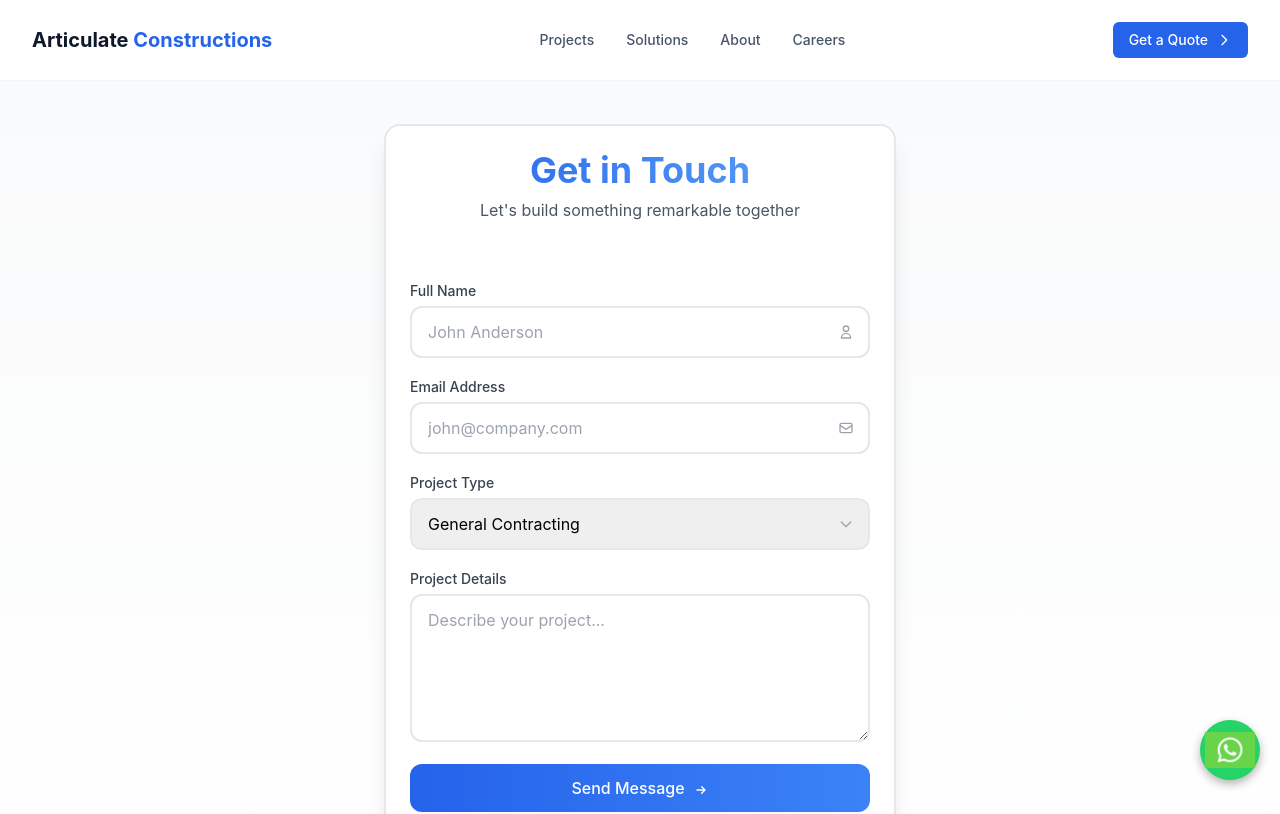
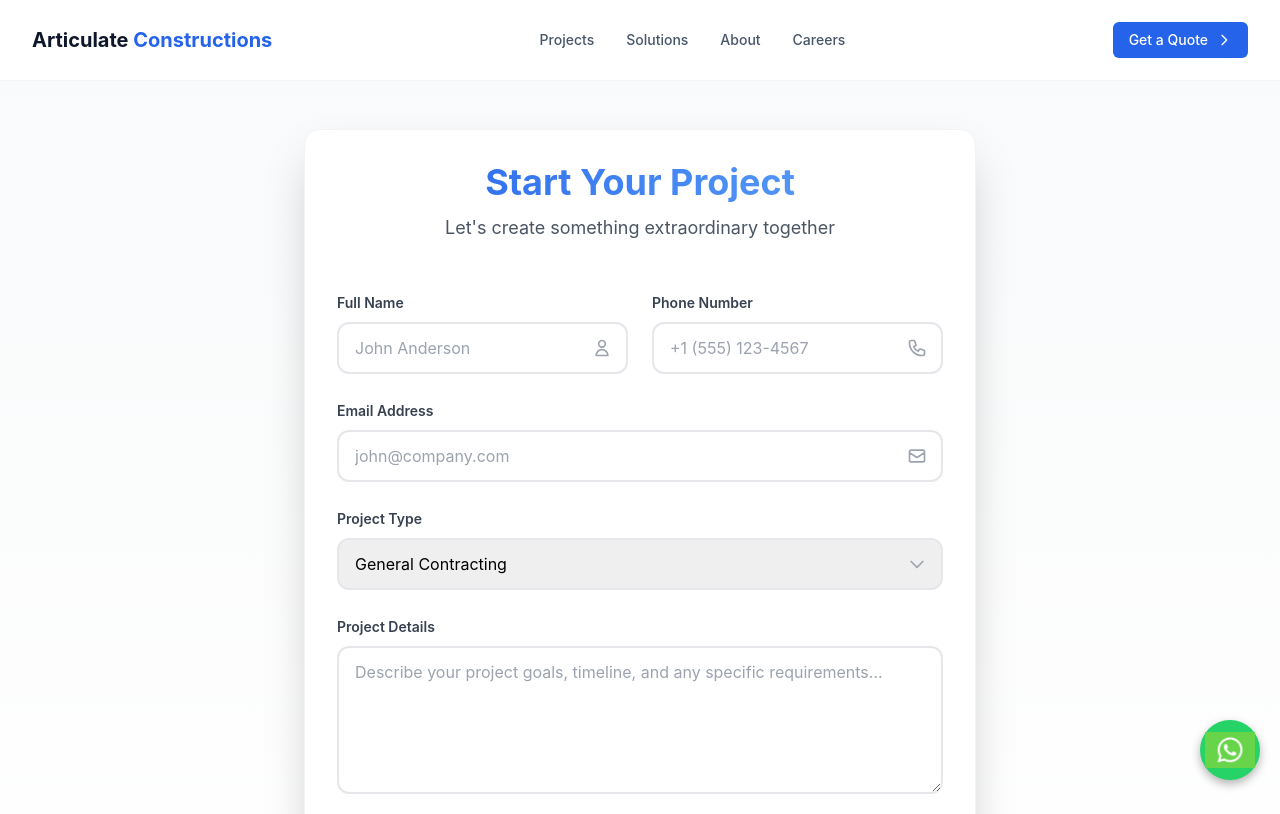
Before and after one commit to Eric5603/apollo, a Next.js app: page /get-a-quote in a window 1280 px wide. Shown: the top 814 px of the page. Built offline with nearby package versions, Linux system fonts and the light colour scheme; no server answers.

Commit message:
more changes on the code

```diff
--- a/app/get-a-quote/page.tsx
+++ b/app/get-a-quote/page.tsx
@@ -6,10 +6,10 @@ const supabaseUrl = process.env.NEXT_PUBLIC_SUPABASE_URL!;
 const supabaseKey = process.env.NEXT_PUBLIC_SUPABASE_KEY!;
 const supabaseClient = createClient(supabaseUrl, supabaseKey);
 
-
 interface FormData {
   name: string;
   email: string;
+  phone: string;
   subject: string;
   message: string;
 }
@@ -18,6 +18,7 @@ export default function GetAQuote() {
   const [formData, setFormData] = useState<FormData>({
     name: '',
     email: '',
+    phone: '',
     subject: '',
     message: '',
   });
@@ -45,6 +46,7 @@ export default function GetAQuote() {
       setFormData({
         name: '',
         email: '',
+        phone: '',
         subject: '',
         message: '',
       });
@@ -52,24 +54,26 @@ export default function GetAQuote() {
   };
 
   return (
-    <div className="h-screen bg-gradient-to-b from-gray-50 to-white flex items-center justify-center py-32">
+    <div className="min-h-screen bg-gradient-to-b from-gray-50 to-white flex items-center justify-center py-12 px-4 sm:px-6 lg:px-8">
       {/* Contact Form Section */}
-      <section className="w-full max-w-lg bg-white rounded-2xl shadow-xl p-6 border-2 border-gray-200">
-        <form onSubmit={handleSubmit} className="space-y-4">
-          <div className="text-center mb-14">
+      <section className="w-full max-w-2xl bg-white rounded-2xl shadow-2xl p-8 border border-gray-100">
+        <form onSubmit={handleSubmit} className="space-y-6">
+          <div className="text-center mb-12">
             <h1 className="text-4xl font-bold bg-gradient-to-r from-blue-600 to-blue-400 bg-clip-text text-transparent">
-              Get in Touch
+              Start Your Project
             </h1>
-            <p className="mt-2 text-gray-600">Let&apos;s build something remarkable together</p>
+            <p className="mt-3 text-gray-600 text-lg">Let's create something extraordinary together</p>
           </div>
 
+          {/* Name & Phone Grid */}
+          <div className="grid md:grid-cols-2 gap-6">
             {/* Name Field */}
-          <div className="space-y-1">
-            <label className="text-sm font-medium text-gray-700">Full Name</label>
+            <div className="space-y-2">
+              <label className="text-sm font-semibold text-gray-700">Full Name</label>
               <div className="relative">
                 <input
                   required
-                className="w-full px-4 py-3 border-2 border-gray-200 rounded-xl focus:ring-2 focus:ring-blue-500 focus:border-blue-500 transition-all"
+                  className="w-full px-4 py-3 border-2 border-gray-200 rounded-xl focus:ring-4 focus:ring-blue-100 focus:border-blue-500 transition-all"
                   type="text"
                   placeholder="John Anderson"
                   name="name"
@@ -77,20 +81,41 @@ export default function GetAQuote() {
                   onChange={handleChange}
                 />
                 <div className="absolute inset-y-0 right-4 flex items-center">
-                <svg className="w-4 h-4 text-gray-400" fill="none" stroke="currentColor" viewBox="0 0 24 24">
+                  <svg className="w-5 h-5 text-gray-400" fill="none" stroke="currentColor" viewBox="0 0 24 24">
                     <path strokeLinecap="round" strokeLinejoin="round" strokeWidth="2" d="M16 7a4 4 0 11-8 0 4 4 0 018 0zM12 14a7 7 0 00-7 7h14a7 7 0 00-7-7z" />
                   </svg>
                 </div>
               </div>
             </div>
 
+            {/* Phone Field */}
+            <div className="space-y-2">
+              <label className="text-sm font-semibold text-gray-700">Phone Number</label>
+              <div className="relative">
+                <input
+                  className="w-full px-4 py-3 border-2 border-gray-200 rounded-xl focus:ring-4 focus:ring-blue-100 focus:border-blue-500 transition-all"
+                  type="tel"
+                  placeholder="+1 (555) 123-4567"
+                  name="phone"
+                  value={formData.phone}
+                  onChange={handleChange}
+                />
+                <div className="absolute inset-y-0 right-4 flex items-center">
+                  <svg className="w-5 h-5 text-gray-400" fill="none" stroke="currentColor" viewBox="0 0 24 24">
+                    <path strokeLinecap="round" strokeLinejoin="round" strokeWidth="2" d="M3 5a2 2 0 012-2h3.28a1 1 0 01.948.684l1.498 4.493a1 1 0 01-.502 1.21l-2.257 1.13a11.042 11.042 0 005.516 5.516l1.13-2.257a1 1 0 011.21-.502l4.493 1.498a1 1 0 01.684.949V19a2 2 0 01-2 2h-1C9.716 21 3 14.284 3 6V5z" />
+                  </svg>
+                </div>
+              </div>
+            </div>
+          </div>
+
           {/* Email Field */}
-          <div className="space-y-1">
-            <label className="text-sm font-medium text-gray-700">Email Address</label>
+          <div className="space-y-2">
+            <label className="text-sm font-semibold text-gray-700">Email Address</label>
             <div className="relative">
               <input
                 required
-                className="w-full px-4 py-3 border-2 border-gray-200 rounded-xl focus:ring-2 focus:ring-blue-500 focus:border-blue-500 transition-all"
+                className="w-full px-4 py-3 border-2 border-gray-200 rounded-xl focus:ring-4 focus:ring-blue-100 focus:border-blue-500 transition-all"
                 type="email"
                 placeholder="john@company.com"
                 name="email"
@@ -98,7 +123,7 @@ export default function GetAQuote() {
                 onChange={handleChange}
               />
               <div className="absolute inset-y-0 right-4 flex items-center">
-                <svg className="w-4 h-4 text-gray-400" fill="none" stroke="currentColor" viewBox="0 0 24 24">
+                <svg className="w-5 h-5 text-gray-400" fill="none" stroke="currentColor" viewBox="0 0 24 24">
                   <path strokeLinecap="round" strokeLinejoin="round" strokeWidth="2" d="M3 8l7.89 5.26a2 2 0 002.22 0L21 8M5 19h14a2 2 0 002-2V7a2 2 0 00-2-2H5a2 2 0 00-2 2v10a2 2 0 002 2z" />
                 </svg>
               </div>
@@ -106,14 +131,14 @@ export default function GetAQuote() {
           </div>
 
           {/* Subject Field */}
-          <div className="space-y-1">
-            <label className="text-sm font-medium text-gray-700">Project Type</label>
+          <div className="space-y-2">
+            <label className="text-sm font-semibold text-gray-700">Project Type</label>
             <div className="relative">
               <select
                 name="subject"
                 value={formData.subject}
                 onChange={handleChange}
-                className="w-full px-4 py-3 border-2 border-gray-200 rounded-xl appearance-none focus:ring-2 focus:ring-blue-500 focus:border-blue-500 transition-all"
+                className="w-full px-4 py-3 border-2 border-gray-200 rounded-xl appearance-none focus:ring-4 focus:ring-blue-100 focus:border-blue-500 transition-all"
               >
                 <option value="">General Contracting</option>
                 <option value="/structural-drawings">Structural Drawings</option>
@@ -122,10 +147,9 @@ export default function GetAQuote() {
                 <option value="/architectural-designs">Architectural Designs</option>
                 <option value="/project-management">Project Management</option>
                 <option value="/others">Others</option>
-
               </select>
               <div className="absolute inset-y-0 right-4 flex items-center pointer-events-none">
-                <svg className="w-4 h-4 text-gray-400" fill="none" stroke="currentColor" viewBox="0 0 24 24">
+                <svg className="w-5 h-5 text-gray-400" fill="none" stroke="currentColor" viewBox="0 0 24 24">
                   <path strokeLinecap="round" strokeLinejoin="round" strokeWidth="2" d="M19 9l-7 7-7-7" />
                 </svg>
               </div>
@@ -133,12 +157,12 @@ export default function GetAQuote() {
           </div>
 
           {/* Message Field */}
-          <div className="space-y-1">
-            <label className="text-sm font-medium text-gray-700">Project Details</label>
+          <div className="space-y-2">
+            <label className="text-sm font-semibold text-gray-700">Project Details</label>
             <textarea
               required
-              className="w-full px-4 py-3 border-2 border-gray-200 rounded-xl focus:ring-2 focus:ring-blue-500 focus:border-blue-500 transition-all"
-              placeholder="Describe your project..."
+              className="w-full px-4 py-3 border-2 border-gray-200 rounded-xl focus:ring-4 focus:ring-blue-100 focus:border-blue-500 transition-all"
+              placeholder="Describe your project goals, timeline, and any specific requirements..."
               name="message"
               value={formData.message}
               onChange={handleChange}
@@ -149,10 +173,10 @@ export default function GetAQuote() {
           {/* Submit Button */}
           <button
             type="submit"
-            className="w-full bg-gradient-to-r from-blue-600 to-blue-500 text-white py-3 rounded-xl font-medium hover:from-blue-700 hover:to-blue-600 transition-all shadow-sm hover:shadow-md"
+            className="w-full bg-gradient-to-r from-blue-600 to-blue-500 text-white py-4 rounded-xl font-semibold hover:from-blue-700 hover:to-blue-600 transition-all transform hover:scale-[1.01] shadow-lg hover:shadow-xl"
           >
-            Send Message
-            <svg className="inline-block ml-2 w-4 h-4" fill="none" stroke="currentColor" viewBox="0 0 24 24">
+            Schedule Consultation
+            <svg className="inline-block ml-2 w-5 h-5" fill="none" stroke="currentColor" viewBox="0 0 24 24">
               <path strokeLinecap="round" strokeLinejoin="round" strokeWidth="2" d="M13 7l5 5m0 0l-5 5m5-5H6" />
             </svg>
           </button>
@@ -162,25 +186,25 @@ export default function GetAQuote() {
       {/* Modal Dialog */}
       {modal && (
         <div className="fixed inset-0 bg-black bg-opacity-50 flex items-center justify-center p-4 backdrop-blur-sm">
-          <div className="bg-white rounded-2xl shadow-xl p-6 max-w-sm text-center space-y-4 animate-scale-in border-2 border-gray-200">
-            <div className={`mx-auto flex items-center justify-center w-12 h-12 rounded-full ${modal.success ? 'bg-green-100' : 'bg-red-100'}`}>
+          <div className="bg-white rounded-2xl shadow-2xl p-6 max-w-sm text-center space-y-4 animate-scale-in border border-gray-100">
+            <div className={`mx-auto flex items-center justify-center w-14 h-14 rounded-full ${modal.success ? 'bg-green-100' : 'bg-red-100'}`}>
               {modal.success ? (
-                <svg className="w-6 h-6 text-green-600" fill="none" stroke="currentColor" viewBox="0 0 24 24">
+                <svg className="w-7 h-7 text-green-600" fill="none" stroke="currentColor" viewBox="0 0 24 24">
                   <path strokeLinecap="round" strokeLinejoin="round" strokeWidth="2" d="M5 13l4 4L19 7" />
                 </svg>
               ) : (
-                <svg className="w-6 h-6 text-red-600" fill="none" stroke="currentColor" viewBox="0 0 24 24">
+                <svg className="w-7 h-7 text-red-600" fill="none" stroke="currentColor" viewBox="0 0 24 24">
                   <path strokeLinecap="round" strokeLinejoin="round" strokeWidth="2" d="M6 18L18 6M6 6l12 12" />
                 </svg>
               )}
             </div>
-            <h2 className={`text-xl font-semibold ${modal.success ? 'text-green-800' : 'text-red-800'}`}>
+            <h2 className={`text-2xl font-bold ${modal.success ? 'text-green-800' : 'text-red-800'}`}>
               {modal.success ? 'Success!' : 'Error'}
             </h2>
-            <p className="text-gray-600">{modal.message}</p>
+            <p className="text-gray-600 text-lg">{modal.message}</p>
             <button
               onClick={() => setModal(null)}
-              className="w-full mt-4 px-4 py-2 bg-gray-100 hover:bg-gray-200 text-gray-800 rounded-xl transition-colors"
+              className="w-full mt-4 px-6 py-3 bg-gray-100 hover:bg-gray-200 text-gray-800 rounded-xl transition-colors font-medium"
             >
               Close
             </button>
```
Lines whose indentation alone changed are shown as unchanged.
